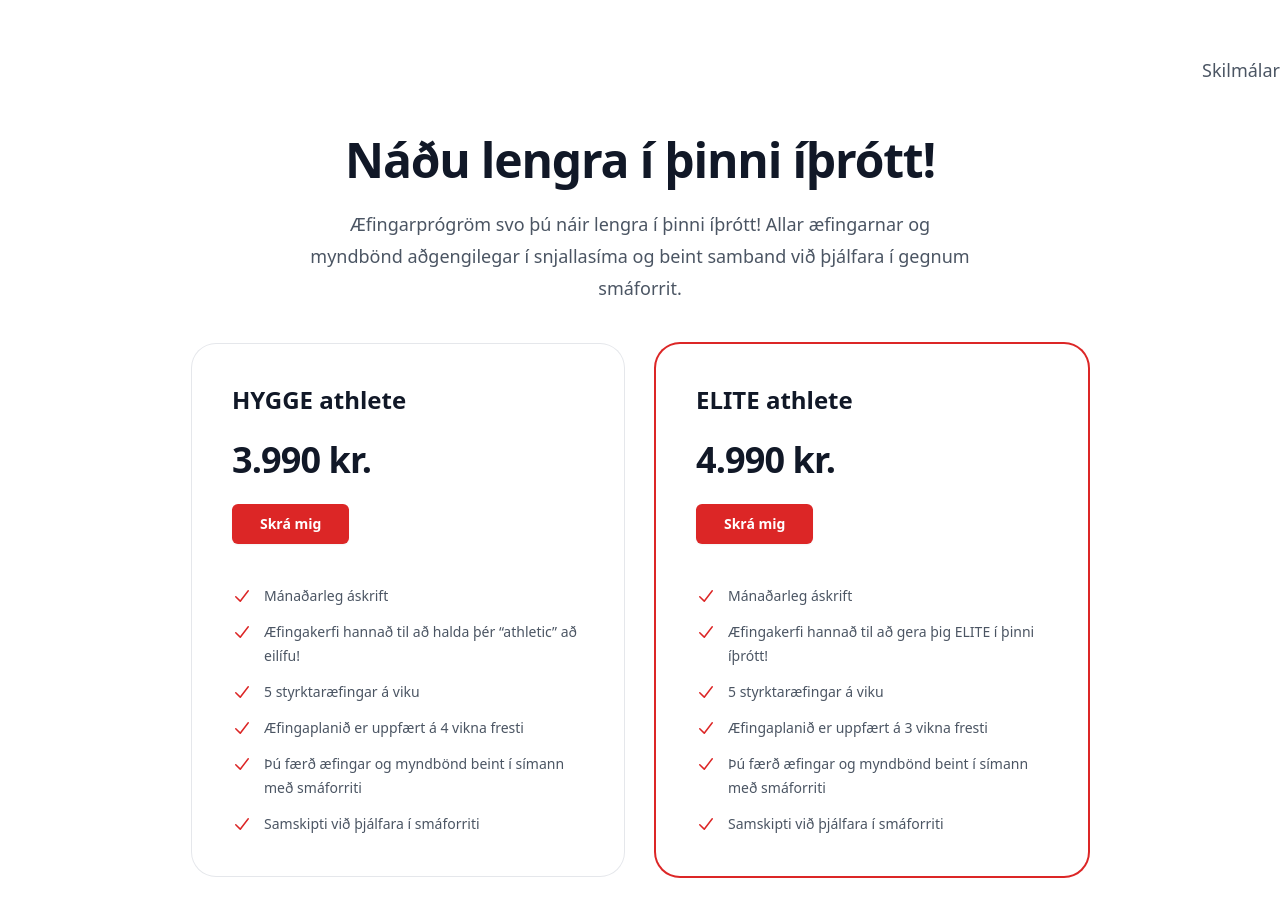
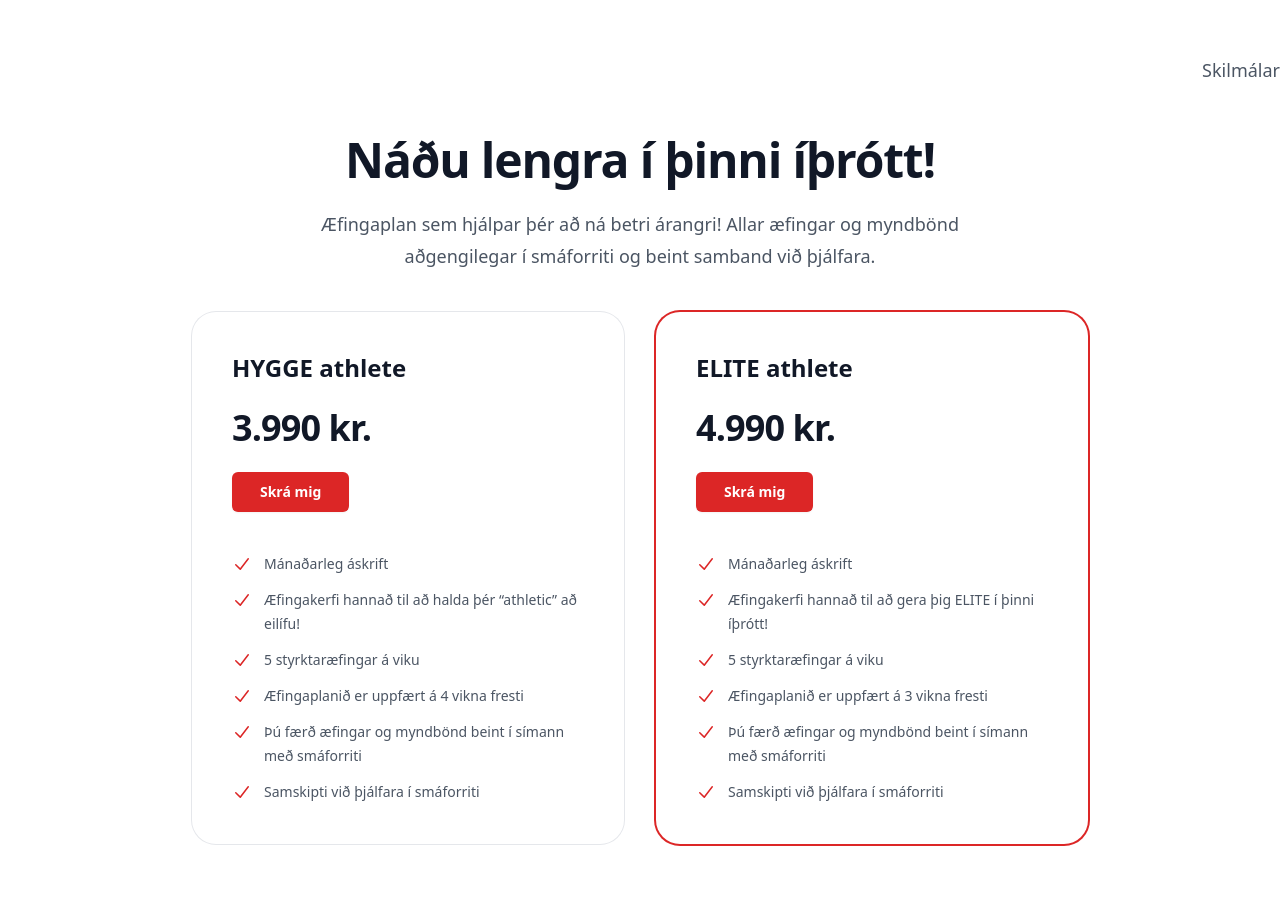
Before and after one commit to Hjortur17/athlete.is, a Next.js app: page / in a window 1280 px wide. Shown: the top 916 px of the page. Built offline with nearby package versions, Linux system fonts and the light colour scheme.

Commit message:
Update index.tsx

```diff
--- a/src/pages/index.tsx
+++ b/src/pages/index.tsx
@@ -1,7 +1,7 @@
 import React from "react";
 import { CheckIcon } from "@heroicons/react/20/solid";
 
-import Script from 'next/script'
+import Script from "next/script";
 import Link from "next/link";
 
 const tiers = [
@@ -51,9 +51,8 @@ export default function Home() {
           </h1>
         </div>
         <p className="mx-auto mt-6 max-w-2xl text-center text-lg leading-8 text-gray-600">
-          Æfingarprógröm svo þú náir lengra í þinni íþrótt! Allar æfingarnar og
-          myndbönd aðgengilegar í snjallasíma og beint samband við þjálfara í
-          gegnum smáforrit.
+          Æfingaplan sem hjálpar þér að ná betri árangri! Allar æfingar og
+          myndbönd aðgengilegar í smáforriti og beint samband við þjálfara.
         </p>
         <Link
           href="/skilmalar"
@@ -69,7 +68,7 @@ export default function Home() {
                 tier.mostPopular
                   ? "ring-2 ring-red-600"
                   : "ring-1 ring-gray-200",
-                "rounded-3xl p-8 xl:p-10"
+                "rounded-3xl p-8 xl:p-10 first:order-last  md:first:order-first"
               )}
             >
               <div className="flex items-center justify-between gap-x-4">
```
